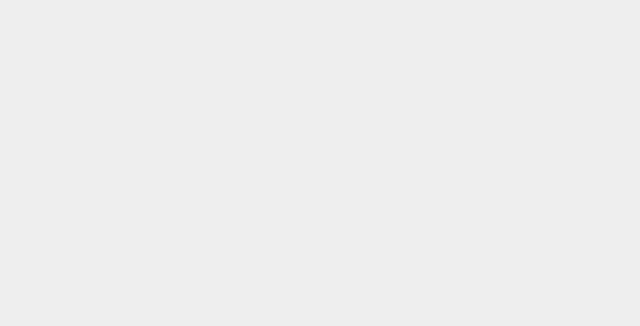
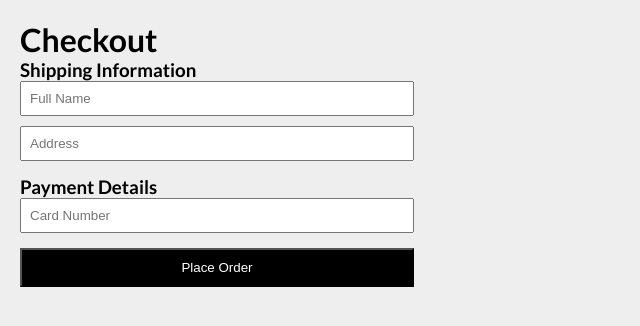
Before and after one commit to YassminAhmed10/SoftwareProject, a React (Vite) app in the folder system/: page /checkout in a window 1280 px wide. Before the commit this address had no page. Shown: the top 326 px of the page, without its empty margins (0-640 px from the left). Built offline with nearby package versions, Linux system fonts and the light colour scheme.

Commit message:
Connected checkout route in App.jsx

```diff
--- a/system/src/App.jsx
+++ b/system/src/App.jsx
@@ -5,6 +5,7 @@ import Layout from './components/Layout/Layout';
 import Dashboard from './pages/Dashboard';
 import OrderDetails from './pages/OrderDetails';
 import MyStore from './pages/MyStore';
+import Checkout from './pages/Checkout';
 
 function App() {
   const [darkMode, setDarkMode] = useState(false);
@@ -37,6 +38,7 @@ function App() {
               </Layout>
             }
           />
+          <Route path="/checkout" element={<Checkout />} />
         </Routes>
       </div>
     </Router>
```
